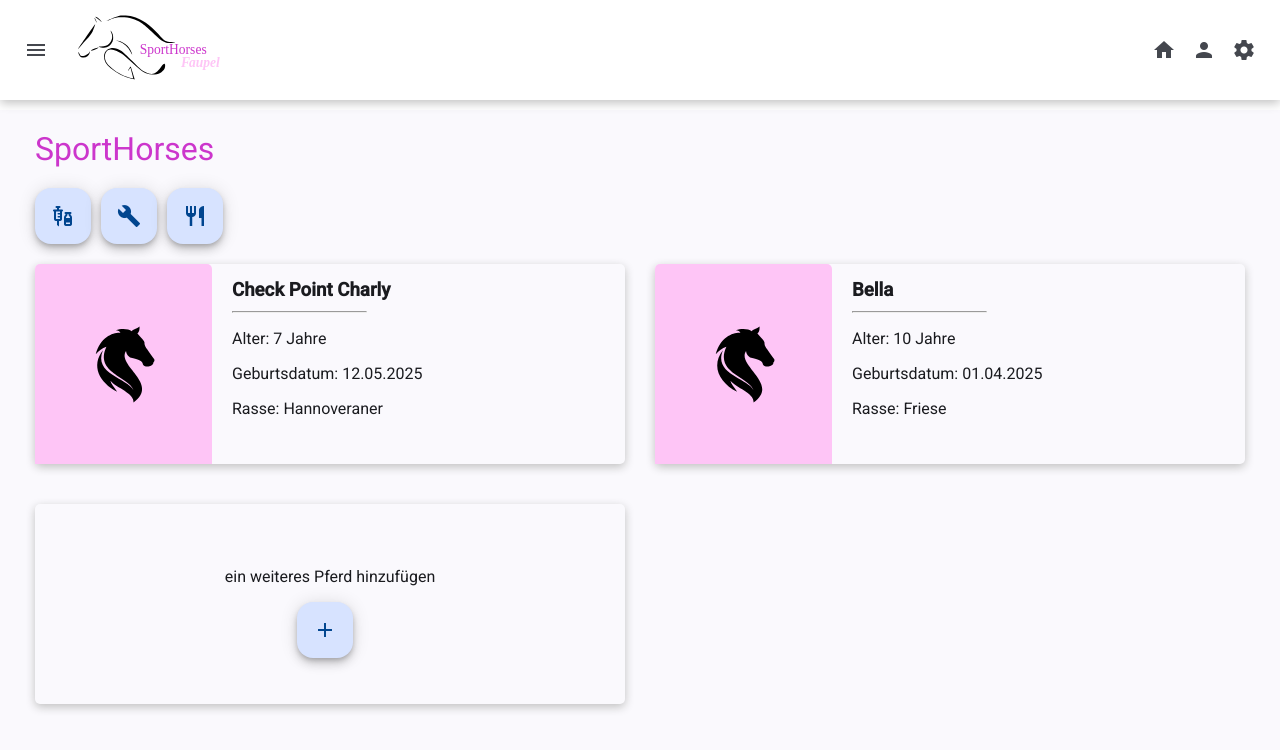
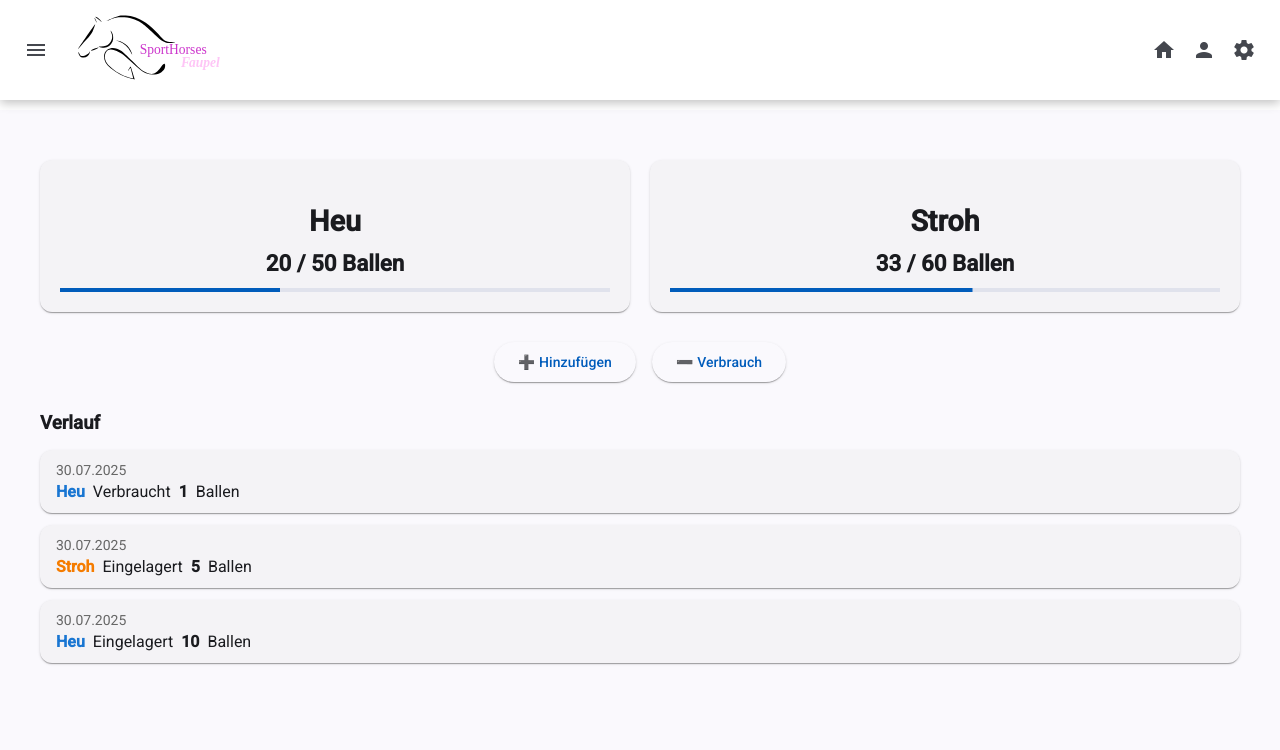
Before and after one commit to FabienneFaupel/sporthorses, an Angular app: page /feed in a window 1280 px wide. Before the commit this address led to /. Shown: the top 750 px of the page. Built offline with nearby package versions, Linux system fonts and the light colour scheme.

Commit message:
strucktur von feed page steht

```diff
--- a/src/app/app.routes.ts
+++ b/src/app/app.routes.ts
@@ -3,6 +3,7 @@ import { LandingPageComponent } from './pages/landing-page/landing-page.componen
 import { MainLayoutComponent } from './pages/main-layout/main-layout.component';
 import { VaccinationPageComponent } from './pages/vaccination-page/vaccination-page.component';
 import { FarrierPageComponent } from './pages/farrier-page/farrier-page.component';
+import { HorseFeedPageComponent } from './pages/horse-feed-page/horse-feed-page.component';
 
 export const routes: Routes = [
     {
@@ -12,6 +13,8 @@ export const routes: Routes = [
             { path: '', component: LandingPageComponent },
             { path: 'vaccination', component: VaccinationPageComponent },
             { path: 'farrier', component: FarrierPageComponent },
+            { path: 'feed', component: HorseFeedPageComponent },
+
 
 
         ]
--- a/src/app/pages/horse-feed-page/horse-feed-page.component.html
+++ b/src/app/pages/horse-feed-page/horse-feed-page.component.html
@@ -1 +1,45 @@
-<p>horse-feed-page works!</p>
+<div class="feed-container">
+
+  <!-- Heu Card -->
+  <mat-card class="feed-card">
+    <h2>Heu</h2>
+    <div class="feed-value">{{ hayCurrent }} / {{ hayMax }} Ballen</div>
+    <mat-progress-bar
+      mode="determinate"
+      [value]="(hayCurrent / hayMax) * 100">
+    </mat-progress-bar>
+  </mat-card>
+
+  <!-- Stroh Card -->
+  <mat-card class="feed-card">
+    <h2>Stroh</h2>
+    <div class="feed-value">{{ strawCurrent }} / {{ strawMax }} Ballen</div>
+    <mat-progress-bar
+      mode="determinate"
+      color="warn"
+      [value]="(strawCurrent / strawMax) * 100">
+    </mat-progress-bar>
+  </mat-card>
+
+</div>
+
+<!-- Buttons unter den Cards -->
+<div class="feed-actions">
+  <button mat-raised-button color="primary" >➕ Hinzufügen</button>
+  <button mat-raised-button color="accent" >➖ Verbrauch</button>
+</div>
+
+<!-- Verlauf / History -->
+<div class="feed-history">
+  <h3>Verlauf</h3>
+
+  <mat-card *ngFor="let log of feedLog" class="history-card">
+    <div class="history-date">
+      {{ log.date | date:'dd.MM.yyyy' }}
+    </div>
+    <div class="history-details">
+      <span class="type" [ngClass]="log.type">{{ log.type | titlecase }}</span>
+      <span>{{ log.action === 'add' ? 'Eingelagert' : 'Verbraucht' }}</span>
+      <strong>{{ log.amount }}</strong> Ballen
+    </div>
+  </mat-card>
--- a/src/app/pages/horse-feed-page/horse-feed-page.component.scss
+++ b/src/app/pages/horse-feed-page/horse-feed-page.component.scss
@@ -0,0 +1,90 @@
+.feed-container {
+  display: flex;
+  justify-content: space-between;
+  gap: 20px;
+  margin: 30px auto;
+  width: 100%;
+  max-width: 1200px;
+
+  .feed-card {
+    flex: 1; // Nimmt den verfügbaren Platz gleichmäßig ein
+    display: flex;
+    flex-direction: column;
+    align-items: center;
+    padding: 20px;
+
+    h2 {
+      margin-bottom: 12px;
+      font-size: 1.8rem;
+    }
+
+    .feed-value {
+      font-size: 1.4rem;
+      font-weight: bold;
+      margin-bottom: 12px;
+    }
+
+    mat-progress-bar {
+      width: 100%;
+      margin-top: auto;
+    }
+  }
+
+  // Responsiv: untereinander bei kleiner Breite
+  @media (max-width: 768px) {
+    flex-direction: column;
+  }
+}
+
+.feed-actions {
+  display: flex;
+  justify-content: center;
+  gap: 16px;
+  margin: 20px auto;
+}
+
+.feed-history {
+  margin-top: 30px;
+  width: 100%;
+  max-width: 1200px;
+  margin-left: auto;
+  margin-right: auto;
+
+  h3 {
+    text-align: left;
+    margin-bottom: 16px;
+  }
+
+  .history-card {
+    display: flex;
+    flex-direction: column; // Alles untereinander
+    align-items: flex-start;
+    margin-bottom: 12px;
+    padding: 12px 16px;
+
+    .history-date {
+      font-size: 14px;
+      color: #666;
+      margin-bottom: 4px;
+    }
+
+    .history-details {
+      display: flex;
+      align-items: center;
+      gap: 8px;
+      font-size: 16px;
+
+      .type {
+        font-weight: bold;
+
+        &.Heu {
+          color: #1976d2; // Blau
+        }
+
+        &.Stroh {
+          color: #f57c00; // Orange
+        }
+      }
+    }
+  }
+}
--- a/src/app/pages/horse-feed-page/horse-feed-page.component.ts
+++ b/src/app/pages/horse-feed-page/horse-feed-page.component.ts
@@ -1,11 +1,47 @@
 import { Component } from '@angular/core';
+
+import { NgModule } from '@angular/core';
+import { CommonModule } from '@angular/common';
+import { FormsModule } from '@angular/forms';
+
+// Angular Material
+import { MatCardModule } from '@angular/material/card';
+import { MatProgressBarModule } from '@angular/material/progress-bar';
+import { MatListModule } from '@angular/material/list';
+import { MatButtonModule } from '@angular/material/button';
 
 @Component({
   selector: 'app-horse-feed-page',
-  imports: [],
+  imports: [
+    CommonModule,
+    FormsModule,
+    MatCardModule,
+    MatProgressBarModule,
+    MatListModule,
+    MatButtonModule
+  ],
   templateUrl: './horse-feed-page.component.html',
   styleUrl: './horse-feed-page.component.scss'
 })
 export class HorseFeedPageComponent {
+  hayMax = 50;
+  strawMax = 60;
 
+  hayCurrent = 20;
+  strawCurrent = 33;
+
+  feedLog = [
+  { date: new Date(), type: 'Heu', action: 'consume', amount: 1 },
+  { date: new Date(), type: 'Stroh', action: 'add', amount: 5 },
+  { date: new Date(), type: 'Heu', action: 'add', amount: 10 },
+];
+
+
+  openConsumeDialog(type: 'hay' | 'straw') {
+    // MatDialog öffnen, Menge abfragen, dann Wert anpassen
+  }
+
+  openAddDialog(type: 'hay' | 'straw') {
+    // MatDialog öffnen, Menge abfragen, dann Wert anpassen
+  }
 }
--- a/src/app/pages/landing-page/landing-page.component.html
+++ b/src/app/pages/landing-page/landing-page.component.html
@@ -13,7 +13,7 @@
             <mat-icon>build</mat-icon>
         </button>
 
-        <button mat-fab class="action-btn" color="warn">
+        <button mat-fab class="action-btn" color="warn" routerLink="/feed">
             <mat-icon>restaurant</mat-icon>
         </button>
     </div>
```
